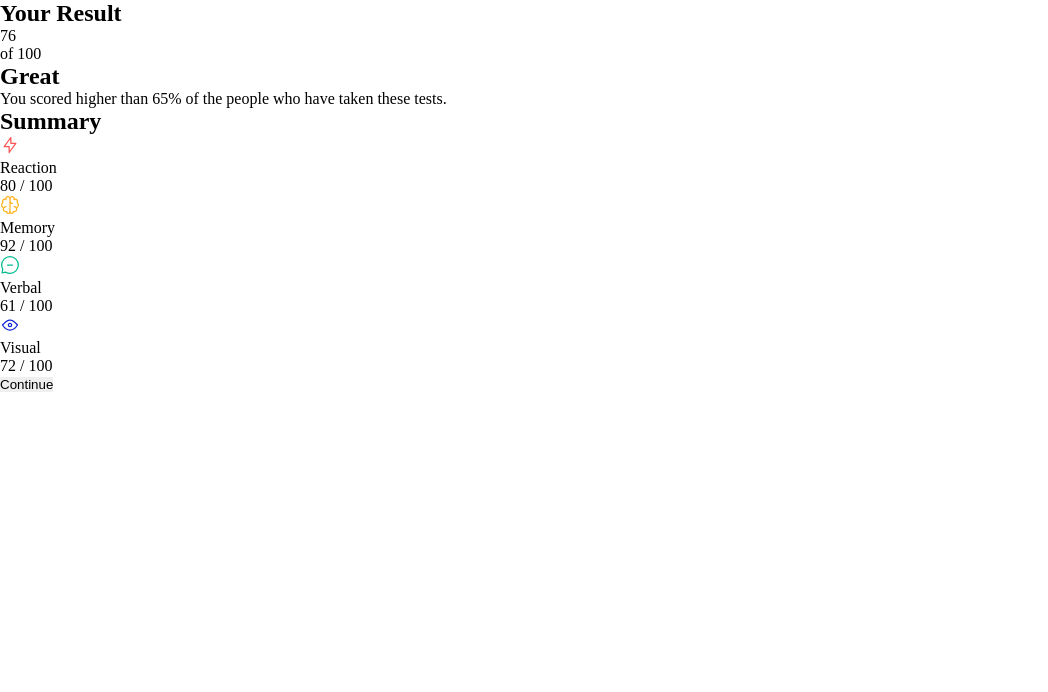
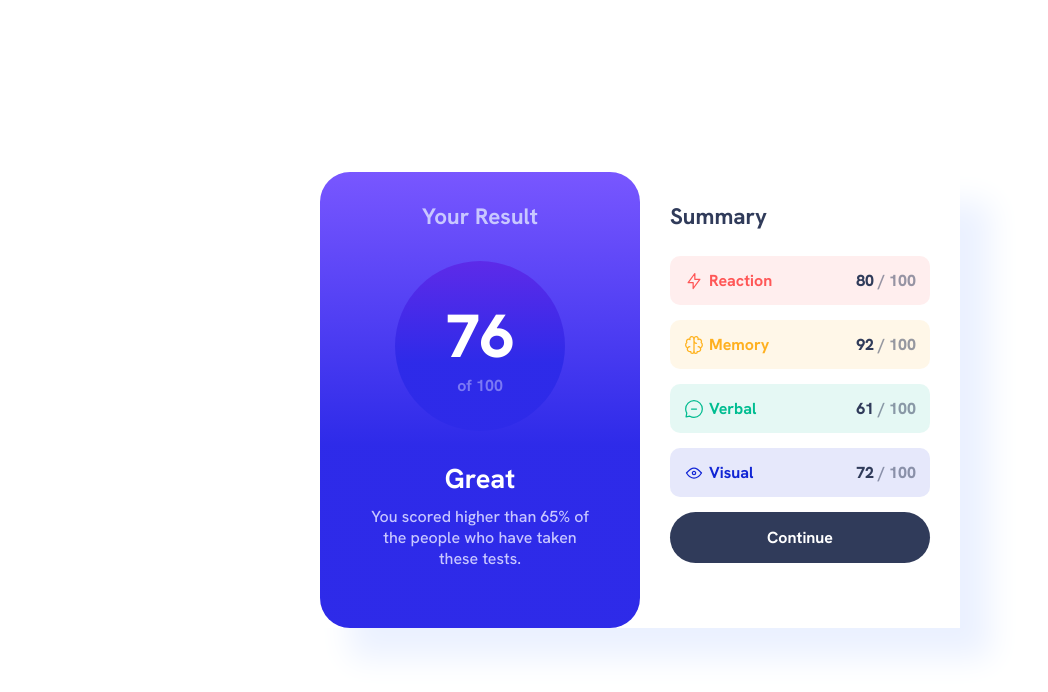
Before and after one commit to andressakaren/Frontend-Mentor, a plain HTML site: page 06_results-summary-component-main/index.html in a window 1280 px wide. Shown: the whole page, without its empty margins (0-1048 px from the left). Drawn offline with Linux system fonts and the light colour scheme.

Commit message:
feat: 06_results-summary-component-main

```diff
--- a/06_results-summary-component-main/index.html
+++ b/06_results-summary-component-main/index.html
@@ -13,45 +13,43 @@
 
 <body>
   <main>
-    <section>
+    <section class="result">
       <h1>Your Result</h1>
-      <div class="result">
-        <p>76</p>
-        <p>of 100</p>
+      <div class="result-score">
+        <p class="result-score-first">76</p>
+        <p class="result-score-second">of 100</p>
       </div>
-      <div>
-        <h1>Great</h1>
-        <p>You scored higher than 65% of the people who have taken these tests.</p>
+      <h2>Great</h2>
+      <p class="result-text">You scored higher than 65% of the people who have taken these tests.</p>
+    </section>
+
+    <section class="summary">
+      <h1>Summary</h1>
+      <div class="summary-score" >
+        <div class="summary-score-item" id="reaction">
+          <img src="assets/images/icon-reaction.svg" alt="">
+          <h2>Reaction</h2>
+          <p>80 <span>/ 100</span></p>
+        </div>
+        <div class="summary-score-item" id="memory">
+          <img src="assets/images/icon-memory.svg" alt="">
+          <h2>Memory</h2>
+          <p>92 <span>/ 100</span></p>
+        </div>
+        <div class="summary-score-item" id="verbal">
+          <img src="assets/images/icon-verbal.svg" alt="">
+          <h2>Verbal</h2>
+          <p>61 <span>/ 100</span></p>
+        </div>
+        <div class="summary-score-item" id="visual">
+          <img src="assets/images/icon-visual.svg" alt="">
+          <h2>Visual</h2>
+          <p>72 <span>/ 100</span></p>
+        </div>
+        <button>
+          <a href="#">Continue</a>
+        </button>
       </div>
-    </section>
-    <section>
-      <h1>Summary</h1>
-      <div>
-        <ul>
-          <li class="reaction">
-            <img src="assets/images/icon-reaction.svg" alt="">
-            <p>Reaction</p>
-            <p>80 / 100</p>
-          </li>
-          <li class="memory">
-            <img src="assets/images/icon-memory.svg" alt="">
-            <p>Memory</p>
-            <p>92 / 100</p>
-          </li>
-          <li class="verbal">
-            <img src="assets/images/icon-verbal.svg" alt="">
-            <p>Verbal</p>
-            <p>61 / 100</p>
-          </li>
-          <li class="visual">
-            <img src="assets/images/icon-visual.svg" alt="">
-            <p>Visual</p>
-            <p>72 / 100</p>
-          </li>
-        </ul>
-        <button>
-          Continue
-        </button>
     </section>
   </main>
 </body>
--- a/06_results-summary-component-main/style.css
+++ b/06_results-summary-component-main/style.css
@@ -1,17 +1,205 @@
-body, h1, p, button, ul, li {
-    margin: 0;
-    padding: 0;
+@import url('https://fonts.googleapis.com/css2?family=Hanken+Grotesk:wght@500;700;800&display=swap');
+
+:root {
+    /* Neutral */
+    --White: hsl(0, 0%, 100%);
+    --Pale-blue: hsl(221, 100%, 96%);
+    --Light-lavender: hsl(241, 100%, 89%);
+    --Dark-gray-blue: hsl(224, 30%, 27%);
+
+    /* Primary */
+    --Light-red: hsl(0, 100%, 67%);
+    --Orangey-yellow: hsl(39, 100%, 56%);
+    --Green-teal: hsl(166, 100%, 37%);
+    --Cobalt-blue: hsl(234, 85%, 45%);
+
+    /* Gradients background */
+    --Light-slate-blue-background: hsl(252, 100%, 67%);
+    --Light-royal-blue-background: hsl(241, 81%, 54%);
+
+    /* Gradients circle */
+    --Violet-blue: hsla(256, 72%, 46%, 1);
+    --Persian-blue: hsla(241, 72%, 46%, 0);
+
+    /* fonte */
+    --fonte_1: 'hanken grotesk', sans-serif;
 }
 
-ul {
-    list-style: none;
+* {
+    box-sizing: border-box;
+    margin: 0px;
+    padding: 0px;
 }
 
 button {
-    outline: none;
-    border: none;
-    background-color: none;
+    all: unset;
 }
-body {
+
+a {
+    all: unset;
+}
+
+body{
+    font-family: var(--fonte_1);
+    display: flex;
+    justify-content: center;
+    align-items: center;
     height: 100vh;
+    /* width: 100vw; */
 }
+
+main {
+    display: flex;
+    width: 640px;
+    flex-wrap: wrap;
+    box-shadow: 30px 30px 30px var(--Pale-blue);
+}
+
+.result, .summary {
+    padding: 30px;
+    flex: 1 1;
+}
+
+.result {
+    background: linear-gradient(to bottom, hsl(252, 100%, 67%),  hsl(241, 81%, 54%) 60%);
+    border-radius: 30px;
+    display: flex;
+    flex-direction: column;
+    align-items: center;
+}
+
+.result h1 {
+    color: var(--Light-lavender);
+    font-size: 1.4rem;
+    margin-bottom: 30px;
+}
+
+.result-score {
+    background: linear-gradient(to bottom,hsl(256, 81%, 54%) ,  hsl(241, 81%, 54%) 60%);
+    border-radius: 50%;
+    width: 170px;
+    height: 170px;
+    display: flex;
+    flex-direction: column;
+    justify-content: center;
+    align-items: center;
+    margin-bottom: 30px;
+}
+
+.result-score-first {
+    font-size: 3.8rem;
+    font-weight: 800;
+    color: var(--White);
+}
+
+.result-score-second {
+    font-size: 1rem;
+    font-weight: 700;
+    color: var(--Light-lavender);
+    opacity: .5;
+}
+
+.result h2 {
+    font-size: 1.7rem;
+    color: var(--White);
+    font-weight: 700;
+    margin-bottom: 10px;
+}
+
+.result .result-text{
+    font-size: 1rem;
+    color: var(--Light-lavender);
+    text-align: center;
+    width: 25ch;
+    margin-bottom: 15px;
+}
+
+.summary {
+    display: flex;
+    flex-direction: column;
+}
+
+.summary h1 {
+    font-size: 1.4rem;
+    margin-bottom: 25px;
+    color: var(--Dark-gray-blue)
+}
+
+.summary-score {
+    display: flex;
+    flex-direction: column;
+    gap: 15px;
+    margin-bottom: 35px;
+}
+
+.summary-score-item {
+    padding: 14px;
+    display: grid;
+    border-radius: 10px;
+    grid-template-columns: max-content 1fr max-content;
+    align-items: center;
+    gap: 5px;
+}
+
+.summary-score-item h2 {
+    font-size: 1rem;
+}
+
+.summary-score-item > p {
+    color: var(--Dark-gray-blue);
+    font-weight: 800;
+}
+
+span {
+    font-size: 1rem;
+    font-weight: 800;
+    color: var(--Dark-gray-blue);
+    opacity: .5;
+}
+
+.summary-score-item#reaction {
+    background-color: hsla(0, 100%, 67%, 0.1);
+}
+
+.summary-score-item#reaction > h2 {
+    color: var(--Light-red);
+}
+
+.summary-score-item#memory {
+    background-color: hsla(39, 100%, 56%, 0.1);
+}
+
+.summary-score-item#memory > h2 {
+    color: var(--Orangey-yellow);
+}
+
+.summary-score-item#verbal {
+    background-color: hsla(166, 100%, 37%, 0.1);
+}
+
+.summary-score-item#verbal > h2 {
+    color: var(--Green-teal);
+}
+
+.summary-score-item#visual {
+    background-color: hsla(234, 85%, 45%, 0.1);
+}
+
+.summary-score-item#visual > h2 {
+    color: var(--Cobalt-blue);
+}
+
+button {
+    background-color: var(--Dark-gray-blue);
+    padding: 15px;
+    border-radius: 30px;
+    text-align: center;
+    color: var(--White);
+    font-weight: 700;
+    font-size: 1rem;
+}
+
+button:hover {
+    background: linear-gradient(to bottom, hsl(252, 100%, 67%),  hsl(241, 81%, 54%) 60%);
+    cursor:pointer;
+}
```
